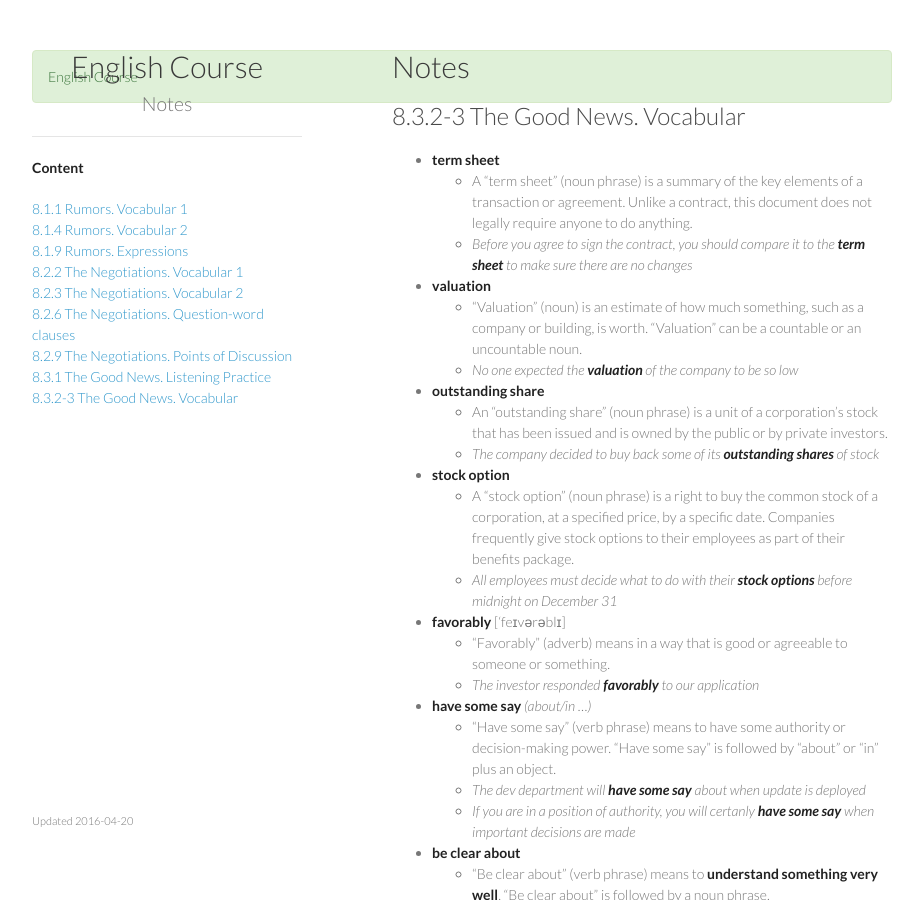
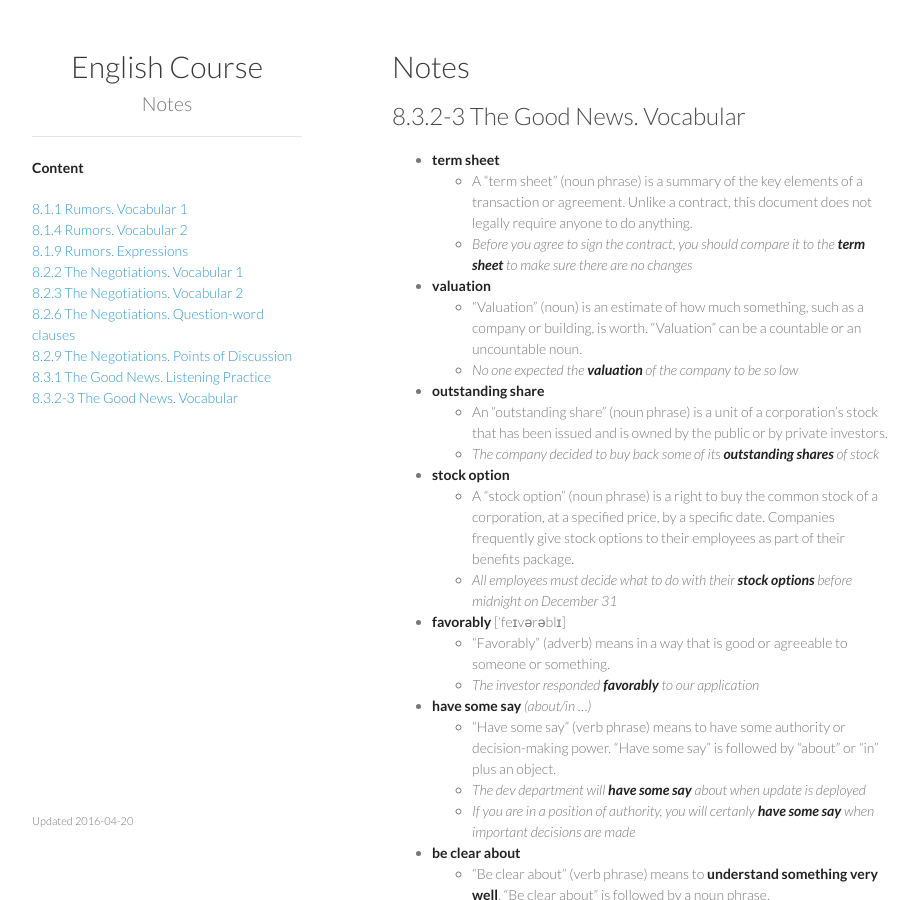
Before and after one commit to paveltimofeev/EnglishCourse, a Jekyll site: the page built from index.html, in a window 1280 px wide and 900 px high. Shown: the whole window, without its empty margins (178-1101 px from the left). Built offline with Jekyll 4.4.1, drawn with Linux system fonts in a browser that asks for light colours.

Commit message:
Update index.html

```diff
--- a/index.html
+++ b/index.html
@@ -42,8 +42,6 @@
 
         {% include main.html %}
 
-        <div class="alert alert-success" role="alert">English Course</div>
-
       <footer>
         {% include footer.html %}
       </footer>
```
